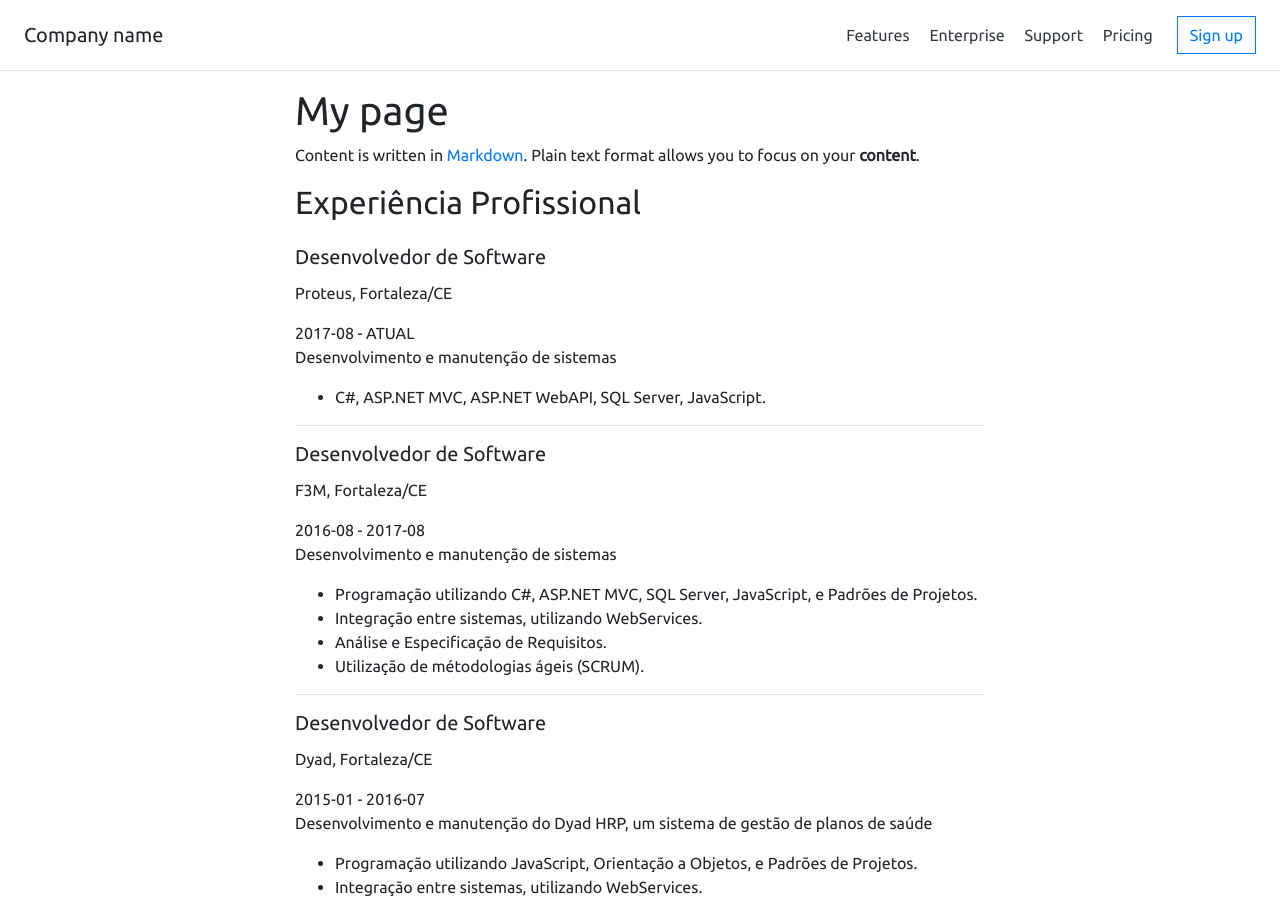
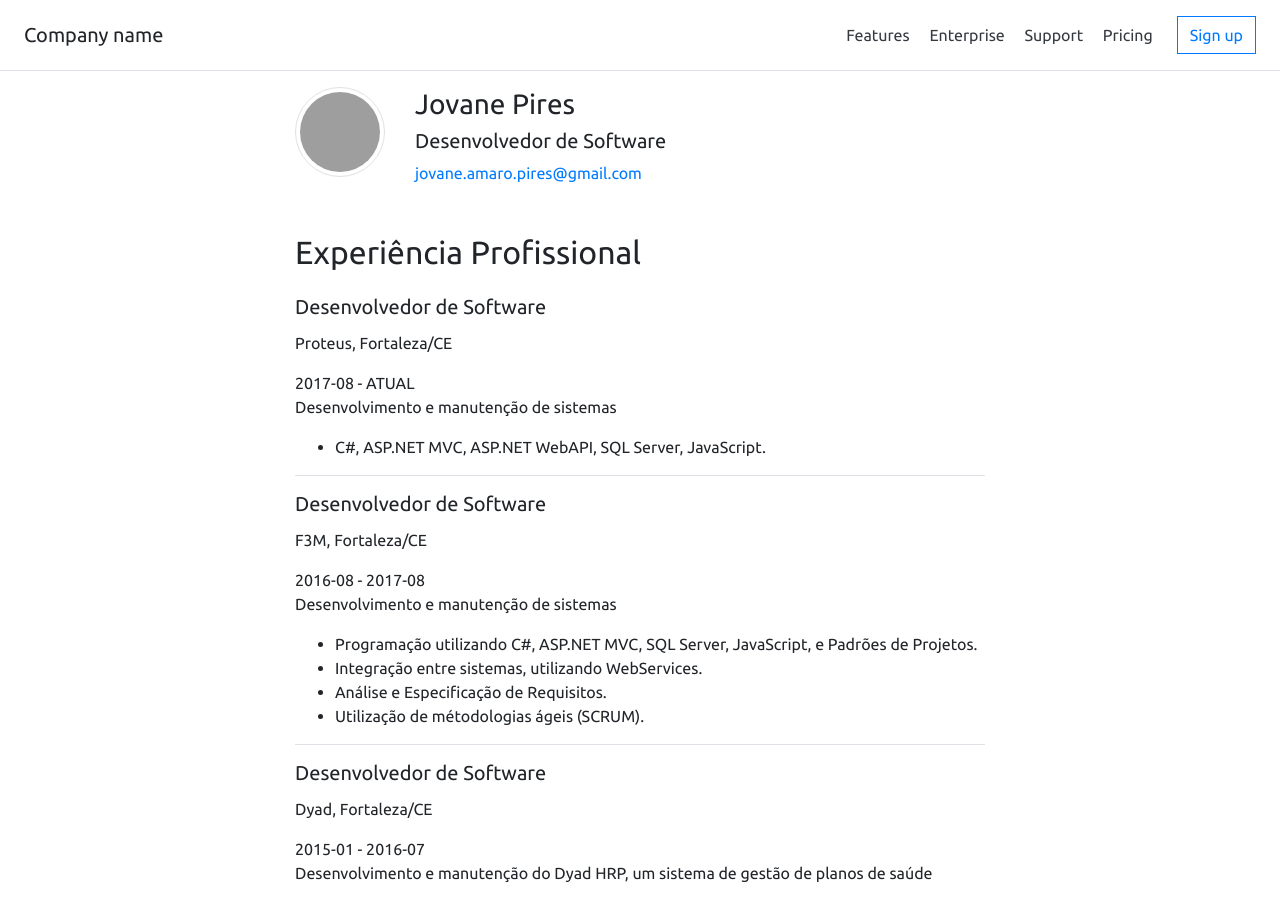
Before and after one commit to jovanepires/jovanepires.github.io, a Jekyll site: the page built from index.md, in a window 1280 px wide and 900 px high. Built offline with Jekyll 4.4.1, drawn with Linux system fonts in a browser that asks for light colours; grey boxes are pictures that could not be loaded.

Commit message:
add profile avatarar

```diff
--- a/index.md
+++ b/index.md
@@ -3,9 +3,19 @@ title: My page
 layout: default
 ---
 
-# {{ page.title }}
 
-Content is written in [Markdown](https://learnxinyminutes.com/docs/markdown/). Plain text format allows you to focus on your **content**.
+<div class="mb-5">
+  <div class="row">
+    <div class="col-2">
+      <img src="https://s.gravatar.com/avatar/f78d1158d3624507c05fb43230219ef1?s=100" alt="" class="img-thumbnail rounded-circle">
+    </div>
+    <div class="col-10">
+      <h3>Jovane Pires</h3>
+      <h5>Desenvolvedor de Software</h5>
+      <a href="#">jovane.amaro.pires@gmail.com</a>
+    </div>
+  </div>
+</div>
 
 {% include employment.html %}
 
```
